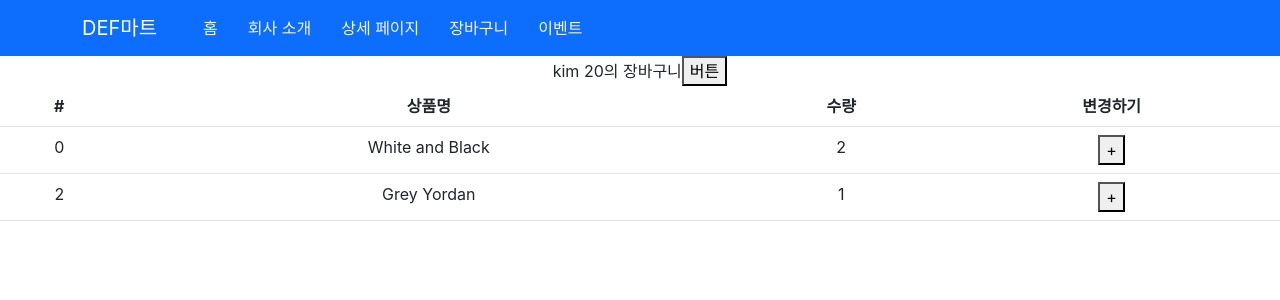
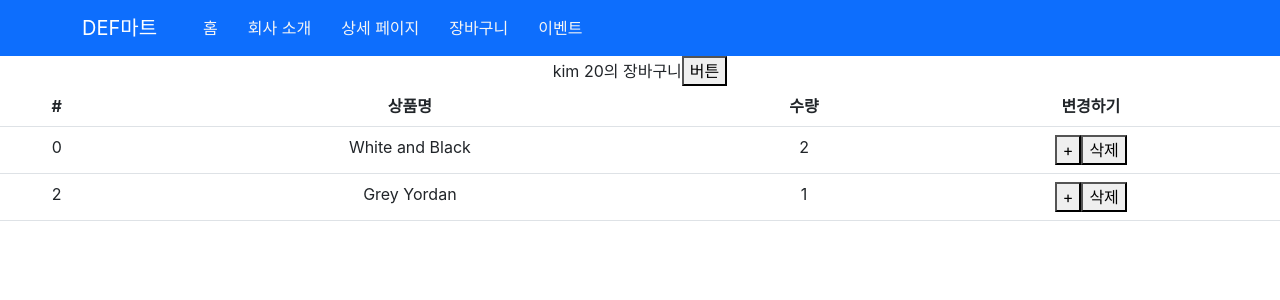
Before and after one commit to dongwook98/react-shoppingmall, a React (Create React App) app: page /cart in a window 1280 px wide. Shown: the top 300 px of the page. Built offline with nearby package versions, Linux system fonts and the light colour scheme.

Commit message:
삭제기능 구현

```diff
--- a/src/pages/Cart.jsx
+++ b/src/pages/Cart.jsx
@@ -1,8 +1,9 @@
 import React from 'react';
 import { Table } from 'react-bootstrap';
 import { useDispatch, useSelector } from 'react-redux';
-import { changeName, upAge } from './../store/userSlice.js';
+import { upAge } from './../store/userSlice.js';
 import { upCount } from './../store.js';
+import { removeItem } from './../store.js';
 
 export default function Cart() {
   let state = useSelector((state) => state);
@@ -43,6 +44,13 @@ export default function Cart() {
                   >
                     +
                   </button>
+                  <button
+                    onClick={() => {
+                      dispatch(removeItem(state.cartData[i].id));
+                    }}
+                  >
+                    삭제
+                  </button>
                 </td>
               </tr>
             );
```
